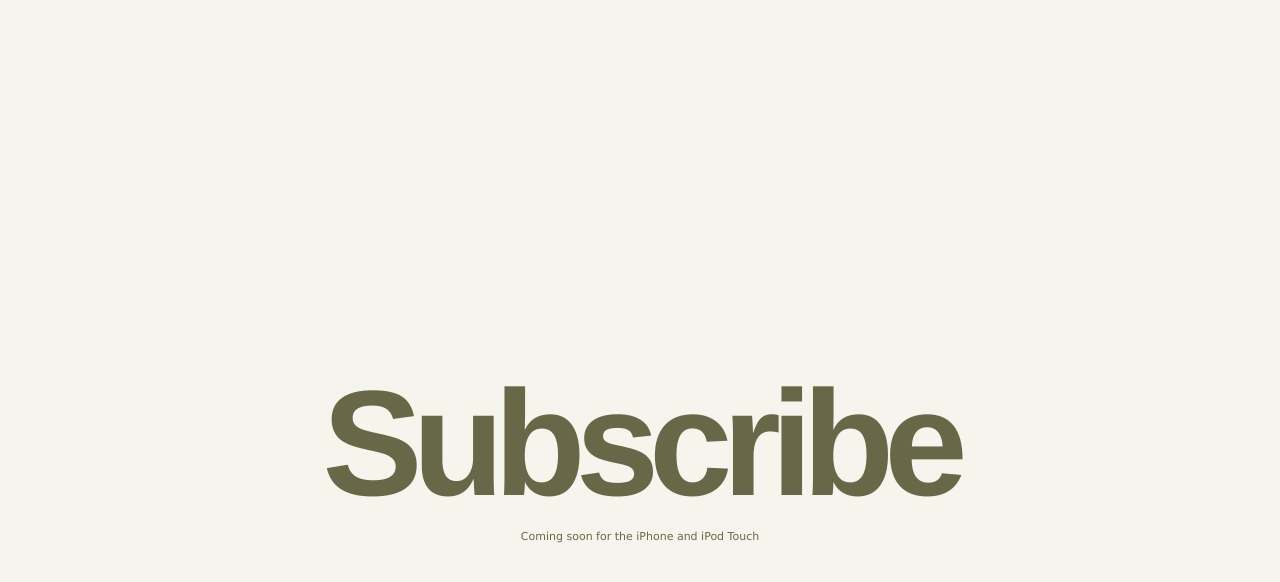
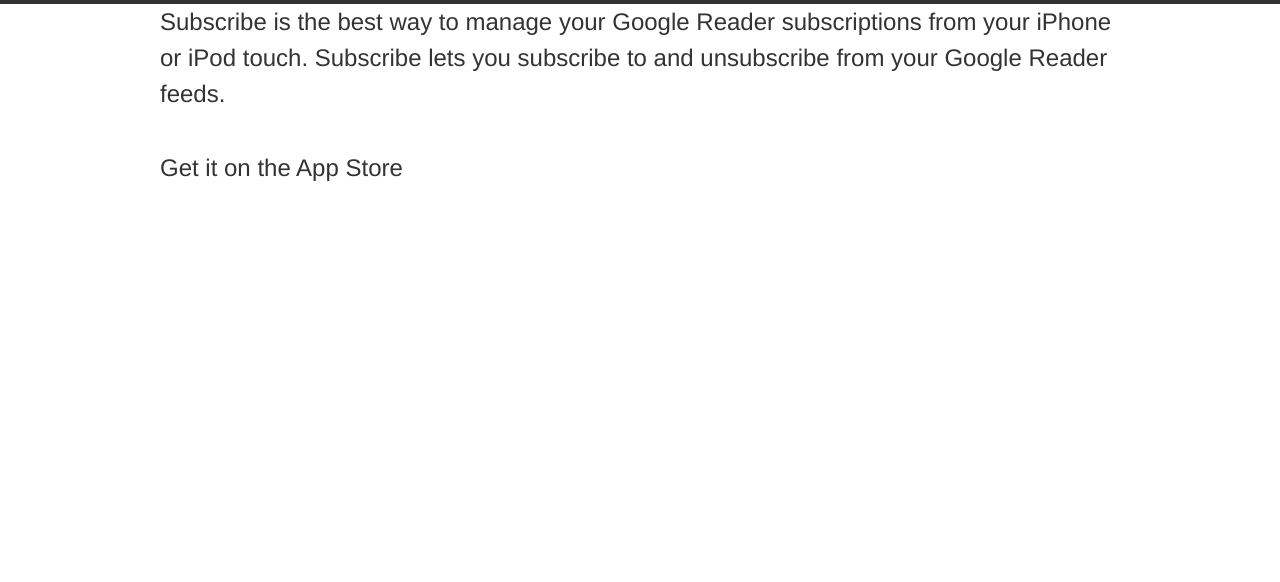
Before and after one commit to benubois/Subscribe, a Jekyll site: the page built from index.html, in a window 1280 px wide. Shown: the top 582 px of the page. Built offline with Jekyll 4.4.1, drawn with Linux system fonts in a browser that asks for light colours.

Commit message:
Added content and styles.

```diff
--- a/_layouts/default.html
+++ b/_layouts/default.html
@@ -1,46 +1,11 @@
 <!DOCTYPE html>
-<html lang="en-us">
+<html lang="en">
 <head>
 	<meta charset="utf-8" />
+	<meta name="description" content="Manage your Google Reader subscriptions on your iPhone or iPod touch" />
 	<title>{{ page.title }}</title>
-	<style type="text/css">
-	body {
-		margin: 0;
-		padding: 0;
-		background: #f5f5ed;
-	}
-	html,
-	body,
-	table {
-		border: none;
-		width: 100%;
-		height: 100%;
-	}
-	p {
-		font-family: Helvetica, sans-serif;
-		font-size: 150px;
-		font-weight: bold;
-		color: #686849;
-		letter-spacing: -10px;
-		margin: 0;
-	}
-	p.small {
-		font-family: Verdana, sans-serif;
-		font-size: 11px;
-		font-weight: normal;
-		color: #686849;
-		letter-spacing: 0;
-	}
-	td {
-		vertical-align: middle;
-		text-align: center;
-	}
-	</style>
-	<script>
-		if (document.location.host == 'benubois.github.com' || document.location.host == 'benubois.com') {
-			window.location = 'http://subscribeapp.com'
-		}
-	</script>
+	<link rel="stylesheet" href="/css/css.css" />
+	<script src="/js/js.js"></script>
 	<script>
 		var _gaq=[['_setAccount','UA-172060-7'],['_trackPageview']];
 		(function(d,t){var g=d.createElement(t),s=d.getElementsByTagName(t)[0];
@@ -49,12 +14,8 @@
 	</script>
 </head>
 <body>
-	<table>
-		<tr>
-			<td>
-				{{ content }}
-			</td>
-		</tr>
-	</table>
+	<div class="container">
+		{{ content }}
+	</div>
 </body>
 </html>
--- /dev/null
+++ b/css/css.css
@@ -0,0 +1,56 @@
+/*------------------------------------------------------------------------------
+	Reset
+------------------------------------------------------------------------------*/
+html {margin:0;padding:0;border:0;}
+body, div, span, object, iframe, h1, h2, h3, h4, h5, h6, p, blockquote, pre, a, abbr, acronym, address, code, del, dfn, em, img, q, dl, dt, dd, ol, ul, li, fieldset, form, label, legend, table, caption, tbody, tfoot, thead, tr, th, td, article, aside, dialog, figure, footer, header, hgroup, nav, section {margin:0;padding:0;border:0;font-size:100%;font:inherit;vertical-align:baseline;}
+article, aside, details, figcaption, figure, dialog, footer, header, hgroup, menu, nav, section {display:block;}
+body {line-height:1.5;background:white;}
+table {border-collapse:separate;border-spacing:0;}
+caption, th, td {text-align:left;font-weight:normal;float:none !important;}
+table, th, td {vertical-align:middle;}
+blockquote:before, blockquote:after, q:before, q:after {content:'';}
+blockquote, q {quotes:"" "";}
+a img {border:none;}
+:focus {outline:0;}
+
+/*------------------------------------------------------------------------------
+	HTML
+------------------------------------------------------------------------------*/
+body {
+  font-family: "Helvetica Neue", Helvetica, Arial, sans-serif;
+  color: #333333;
+  background: #fff;
+  border-top: 4px solid #333;
+}
+a:link, a:visited {
+  color: #0083ca;
+  outline: none;
+  text-decoration: none;
+}
+a:hover {
+  text-decoration: underline;
+}
+::-moz-selection {
+  color: #fff;
+  background: #000;
+}
+::selection {
+  color: #fff;
+  background: #000;
+}
+p {
+	margin: 0 0 1.6em 0;
+}
+/*------------------------------------------------------------------------------
+	Structure
+------------------------------------------------------------------------------*/
+.container {
+	width: 960px;
+	margin: 0 auto;
+}
+/*------------------------------------------------------------------------------
+	Helpers
+------------------------------------------------------------------------------*/
+.large {
+	font-size: 24px;
+}
--- a/index.html
+++ b/index.html
@@ -2,6 +2,10 @@
 layout: default
 title: Subscribe
 ---
+<section class="screenshots">
 
-<p>Subscribe</p>
-<p class="small">Coming soon for the iPhone and iPod Touch</p>
+</section>
+<section class="content">
+	<p class="large">Subscribe is the best way to manage your Google Reader subscriptions from your iPhone or iPod touch. Subscribe lets you subscribe to and unsubscribe from your Google Reader feeds.</p>
+	<p class="large">Get it on the App Store</p>
+</section>
--- /dev/null
+++ b/js/js.js
@@ -0,0 +1,3 @@
+if (document.location.host == 'benubois.github.com' || document.location.host == 'benubois.com') {
+	window.location = 'http://subscribeapp.com'
+}
```
